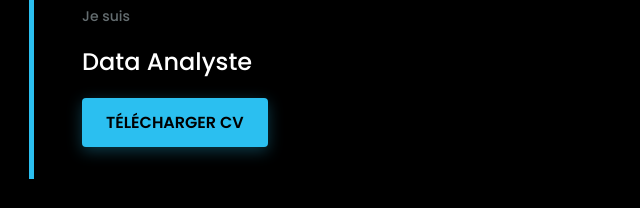
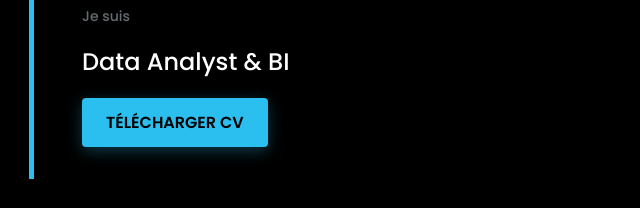
Before and after one commit to YDaoui/YDaoui.github.io, a plain HTML site: page index.html in a window 1280 px wide. Shown: the part 339-547 px from the top of the page, 35-675 px from the left. Drawn offline with nearby package versions, Linux system fonts and the light colour scheme.

```diff
--- a/index.html
+++ b/index.html
@@ -59,7 +59,7 @@
                 <span class="home__pressent anime-text">Bonjour, Je m'appelle</span>
                 <h1 class="home__title name-animation">Yassine Daoui</h1>
                 <span class="home__pressent anime-text">Je suis<br></span>
-                <span class="home__skill job-animation">Data Analyste</span>
+                <span class="home__skill job-animation">Data Analyst & BI</span>
 
 
                 <div>
```
